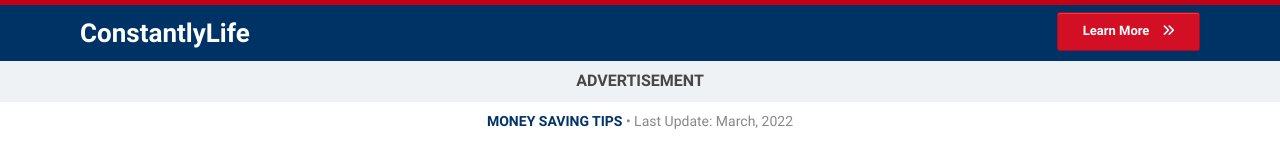
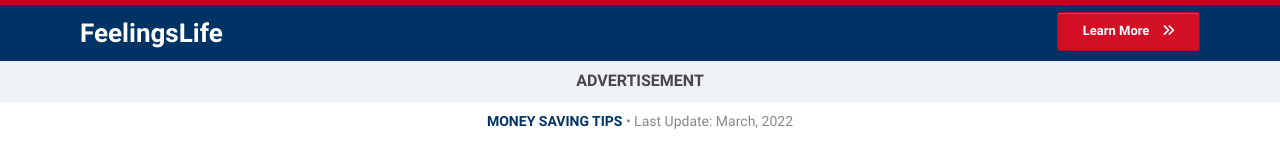
Before and after one commit to jamesrio2014/life-insurance-4, a plain HTML site: page index.html in a window 1280 px wide. Shown: the top 142 px of the page. Drawn offline with Linux system fonts and the light colour scheme; a web font is replaced by a local one.

Commit message:
Update index.html

```diff
--- a/index.html
+++ b/index.html
@@ -242,7 +242,7 @@ flex: 1;
 </div>
 <div class="row bgCover noBorder borderSolid border3px cornersAll radius0 shadow0 P0-top P0-bottom P0H noTopMargin" id="row-143" data-trigger="none" data-animate="fade" data-delay="500" data-title="2 column row" style="padding: 0px; margin: 0px; outline: none;" data-hide-on="desktop">
 <div id="col-left-162-100" class="col-md-6 innerContent col_left ui-resizable" data-col="left" data-trigger="none" data-animate="fade" data-delay="500" data-title="1st column" style="outline: none;"><div class="col-inner bgCover  noBorder borderSolid border3px cornersAll radius0 shadow0 P0-top P0-bottom P0H noTopMargin" style="padding: 0 10px"><div class="de elHeadlineWrapper ui-droppable de-editable" id="headline-87604-182" data-de-type="headline" data-de-editing="false" data-title="headline" data-ce="true" data-trigger="none" data-animate="fade" data-delay="500" style="margin-top: 5px; outline: none; cursor: pointer; font-family: Roboto, Helvetica, sans-serif !important;" aria-disabled="false" data-google-font="Roboto">
-<div class="ne elHeadline hsSize3 lh4 elMargin0 elBGStyle0 hsTextShadow0 de1column" style="text-align: left; font-size: 26px; color: rgb(255, 255, 255);" data-bold="inherit" data-gramm="false" contenteditable="false"><b>ConstantlyLife</b></div>
+<div class="ne elHeadline hsSize3 lh4 elMargin0 elBGStyle0 hsTextShadow0 de1column" style="text-align: left; font-size: 26px; color: rgb(255, 255, 255);" data-bold="inherit" data-gramm="false" contenteditable="false"><b>FeelingsLife</b></div>
 </div></div></div>
 <div id="col-right-185-172" class="col-md-6 innerContent col_right ui-resizable" data-col="right" data-trigger="none" data-animate="fade" data-delay="500" data-title="2nd column" style="outline: none;"><div class="col-inner bgCover noBorder borderSolid border3px cornersAll radius0 shadow0 P0-top P0-bottom P0H noTopMargin block_floatright" style="padding: 0 10px"><div class="de elBTN elMargin0 ui-droppable elAlign_center de-editable" id="button-49423-168" data-de-type="button" data-de-editing="false" data-title="button" data-ce="false" data-trigger="none" data-animate="fade" data-delay="500" style="margin-top: 0px; outline: none; cursor: pointer; font-family: Roboto, Helvetica, sans-serif !important;" aria-disabled="false" data-google-font="Roboto">
 <a href="https://t.amatrck.com/aff_c?offer_id=1010207&aff_id=2657&aff_click_id={clickid}&aff_sub={campaign.name}" class="elButton elButtonSize1 elButtonColor1 elButtonRounded elButtonPadding2 elButtonCorner3 elBTN_b_1 elButtonShadowN1 elButtonTxtColor1 elButtonFluid elBtnHP_25 elBtnVP_00 mfs_13" style="color: rgb(255, 255, 255); font-weight: 600; background-color: rgb(211, 15, 37); font-size: 13px;" id="undefined-917" target="_blank"><span class="elButtonMain">Learn More <i class="fa_appended fa         fa-angle-double-right"></i></span><span class="elButtonSub"></span></a>
@@ -500,7 +500,7 @@ information can be found here: <a href="https://assurance.com/licenses" id="link
 <div>*Advertised rate of $35.62 per month, based on $250,000, 10 year
 term simplified issue policy for a 35 year old Female non-smoker in the
 standard rate class, quoted 11, 2020.</div>
-<br>© ConstantlyLife 2017-2022.</div>
+<br>© FeelingsLife 2017-2022.</div>
 </div>
 <div class="de elNavWrapper de-nav elAlign_center elMargin0 ui-droppable de-editable" id="tmp_nav-18209" data-de-type="nav" data-de-editing="false" data-title="navigation" data-ce="false" data-trigger="none" data-animate="fade" data-delay="500" style="margin-top: 30px; outline: none; cursor: pointer;" aria-disabled="false">
 <nav class="nodoNav elLinkBold elLinkSize1 slide elLinks4">
```
